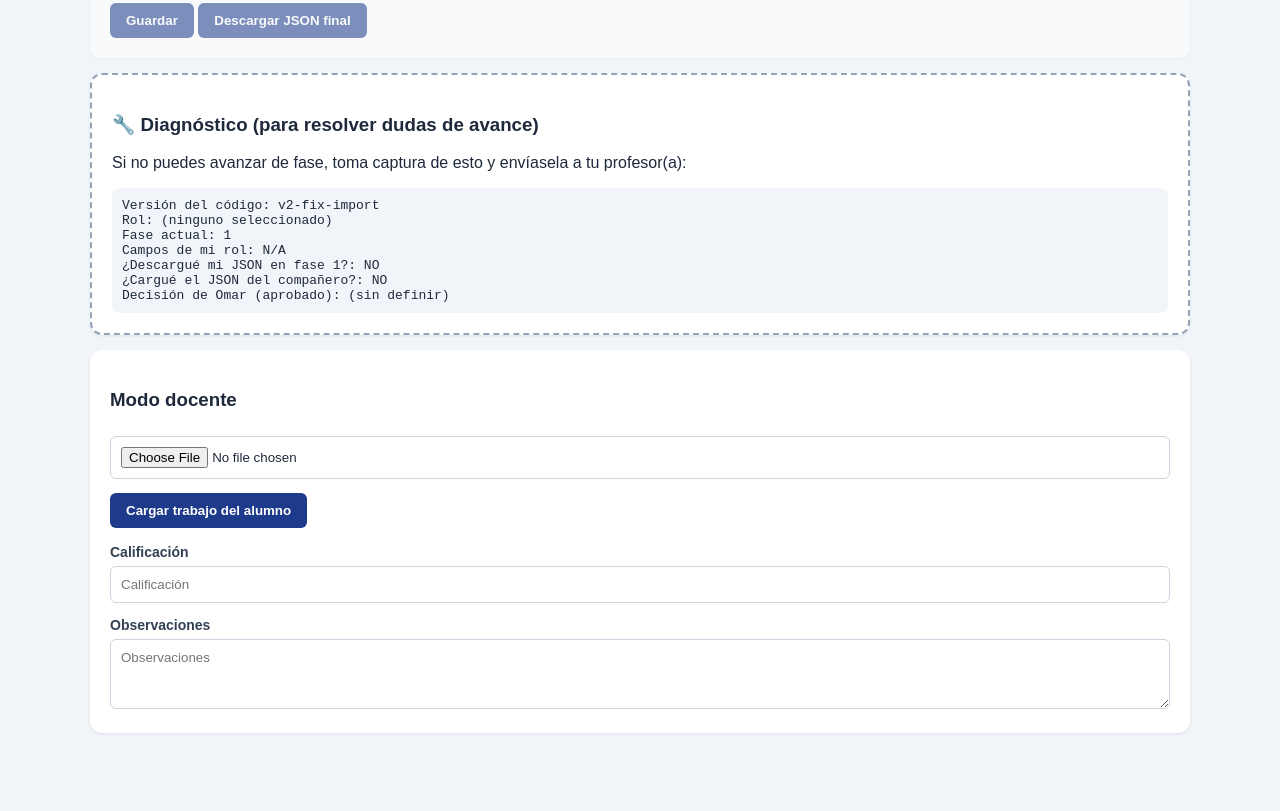
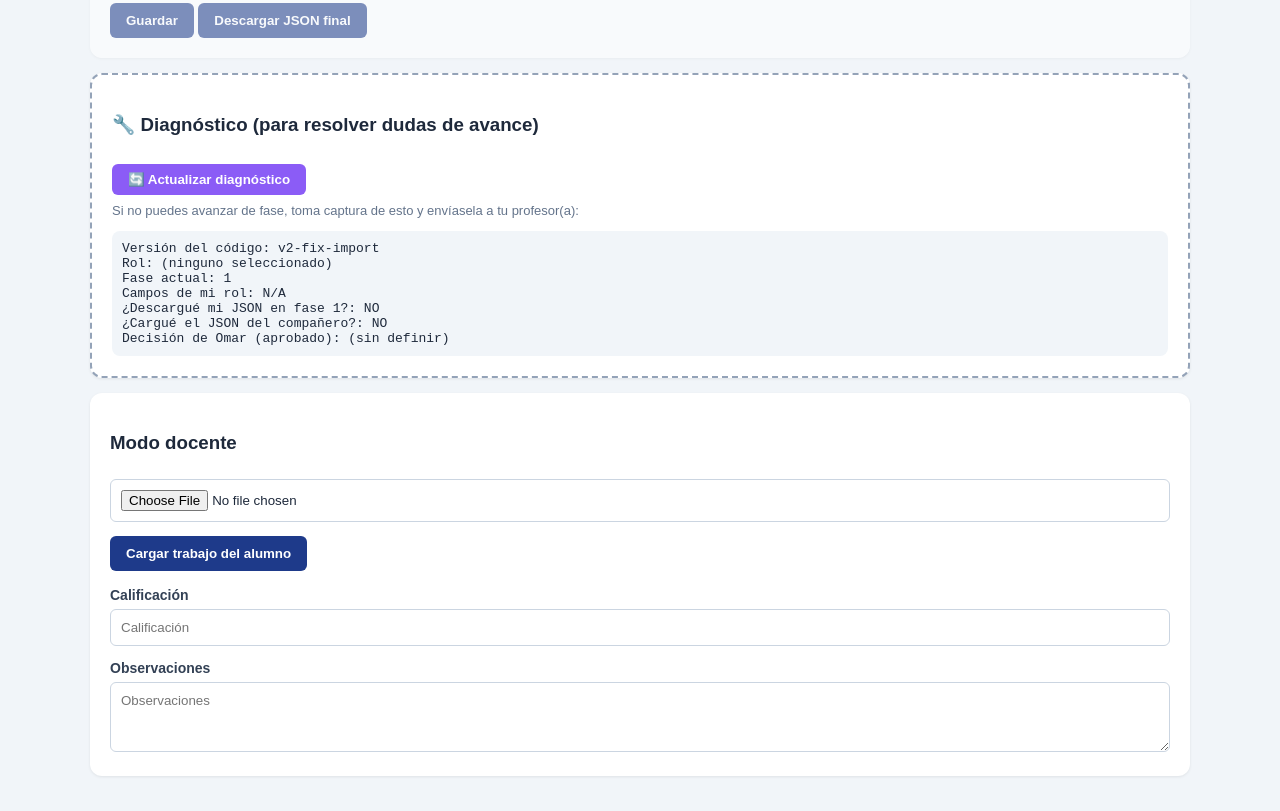
Before and after one commit to vaniapacheco-xp/PROYAFI, a plain HTML site: page index.html in a window 1280 px wide. Shown: the part 2805-3616 px from the top of the page. Before the commit the page ends 3573 px from the top, so only its background shows below. Drawn offline with Linux system fonts and the light colour scheme.

Commit message:
Update index.html

```diff
--- a/index.html
+++ b/index.html
@@ -29,6 +29,8 @@ td,th{border:1px solid #cbd5e1;padding:8px;text-align:left;font-size:14px;}
 small.ayuda{display:block;color:#64748b;margin-top:4px;}
 .badge-ok{color:#16a34a;font-weight:bold;}
 .badge-falta{color:#dc2626;font-weight:bold;}
+.diagnostico-btn {background:#8b5cf6;color:white;padding:8px 16px;border:none;border-radius:6px;cursor:pointer;font-weight:bold;margin-top:10px;}
+.diagnostico-btn:hover{background:#7c3aed;}
 </style>
 </head>
 <body>
@@ -163,8 +165,9 @@ small.ayuda{display:block;color:#64748b;margin-top:4px;}
 <!-- DIAGNÓSTICO -->
 <div class="card" style="border:2px dashed #94a3b8;">
 <h3>🔧 Diagnóstico (para resolver dudas de avance)</h3>
-<p>Si no puedes avanzar de fase, toma captura de esto y envíasela a tu profesor(a):</p>
-<div id="diagnostico" style="font-family:monospace;font-size:13px;background:#f1f5f9;padding:10px;border-radius:8px;"></div>
+<button class="diagnostico-btn" onclick="pintarDiagnostico()">🔄 Actualizar diagnóstico</button>
+<p style="font-size:13px;color:#64748b;margin-top:8px;">Si no puedes avanzar de fase, toma captura de esto y envíasela a tu profesor(a):</p>
+<div id="diagnostico" style="font-family:monospace;font-size:13px;background:#f1f5f9;padding:10px;border-radius:8px;margin-top:10px;"></div>
 </div>
 
 <!-- MODO DOCENTE -->
@@ -445,6 +448,7 @@ document.getElementById("accionesFase2").classList.toggle("hidden", localStorage
 mostrarPanelOmar();
 mostrarTrabajoCompanero(null);
 actualizarStepper();
+pintarDiagnostico();
 }
 
 function actualizarStepper(){
@@ -519,7 +523,7 @@ el.innerHTML =
 // ---------- INICIO ----------
 render();
 pintarDiagnostico();
-setInterval(pintarDiagnostico, 2000);
+setInterval(pintarDiagnostico, 5000);
 </script>
 
 </body>
```
